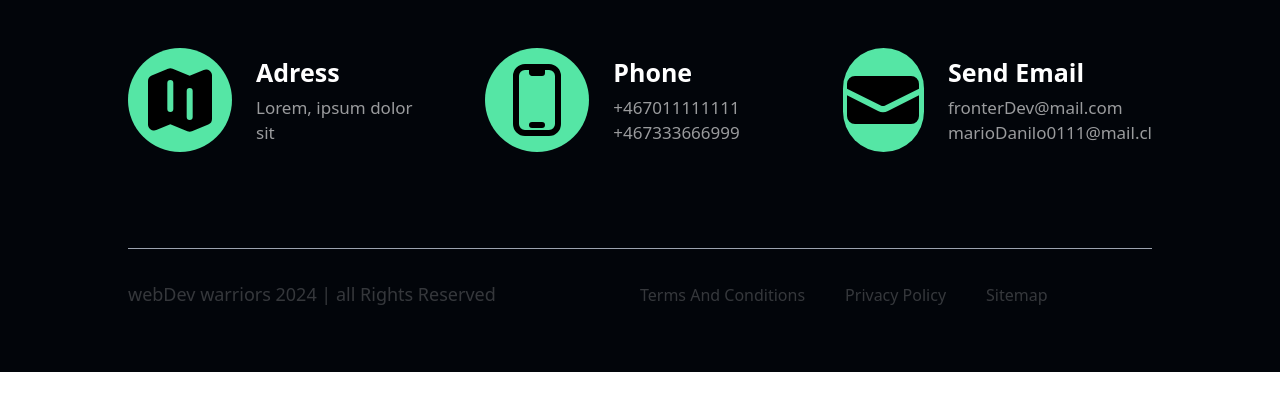
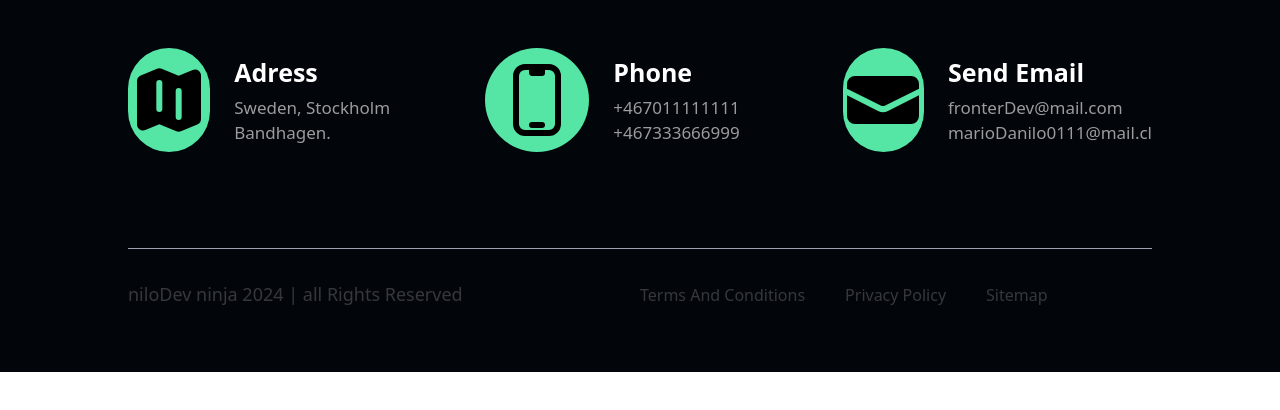
Before and after one commit to MarioDanilo0111/port_folio, a Next.js app: page /Components/Footer in a window 1280 px wide. Shown: the top 410 px of the page. Built offline with nearby package versions, Linux system fonts and the light colour scheme.

Commit message:
Modifications to Navbar and Footer

```diff
--- a/pages/Components/Footer.tsx
+++ b/pages/Components/Footer.tsx
@@ -21,7 +21,7 @@ const Footer = () => {
               Adress
             </h1>
             <p className="text-[17px] w-[90%] text-white opacity-60 ">
-              Lorem, ipsum dolor sit
+              Sweden, Stockholm Bandhagen.
             </p>
           </div>
         </div>
@@ -62,7 +62,7 @@ const Footer = () => {
       </div>
       <div className="w-[80%] mt-[2rem] mx-auto grid grid-cols-1 md:grid-cols-2 items-center justify-between ">
         <div className=" text-[18px] md-[2rem] md:mb-0 text-white opacity-20 ">
-          webDev warriors 2024 | all Rights Reserved
+          niloDev ninja 2024 | all Rights Reserved
         </div>
         <div className="flex items-center space-x-10 ">
           <p className="text-[16px] text-white opacity-20">
--- a/pages/Components/Nav.tsx
+++ b/pages/Components/Nav.tsx
@@ -11,7 +11,8 @@ const Nav = ({ openNav }: Props) => {
     <div className="w-[100%] fixed z-[10000] top-0 h-[12vh] bg-[#141c27] shadow-md ">
       <div className="flex items-center justify-between w-[80%] mx-auto h-[100%]">
         <h1 className="flex-[0.6] cursor-pointer text-[25px] text-white front-bold">
-          WEB
+          <span className="text-yellow-400">F</span>ront
+          <span className="text-yellow-400">E</span>nd
           <span className="text-yellow-300">DEV</span>
         </h1>
         <div className="nav-link">
```
